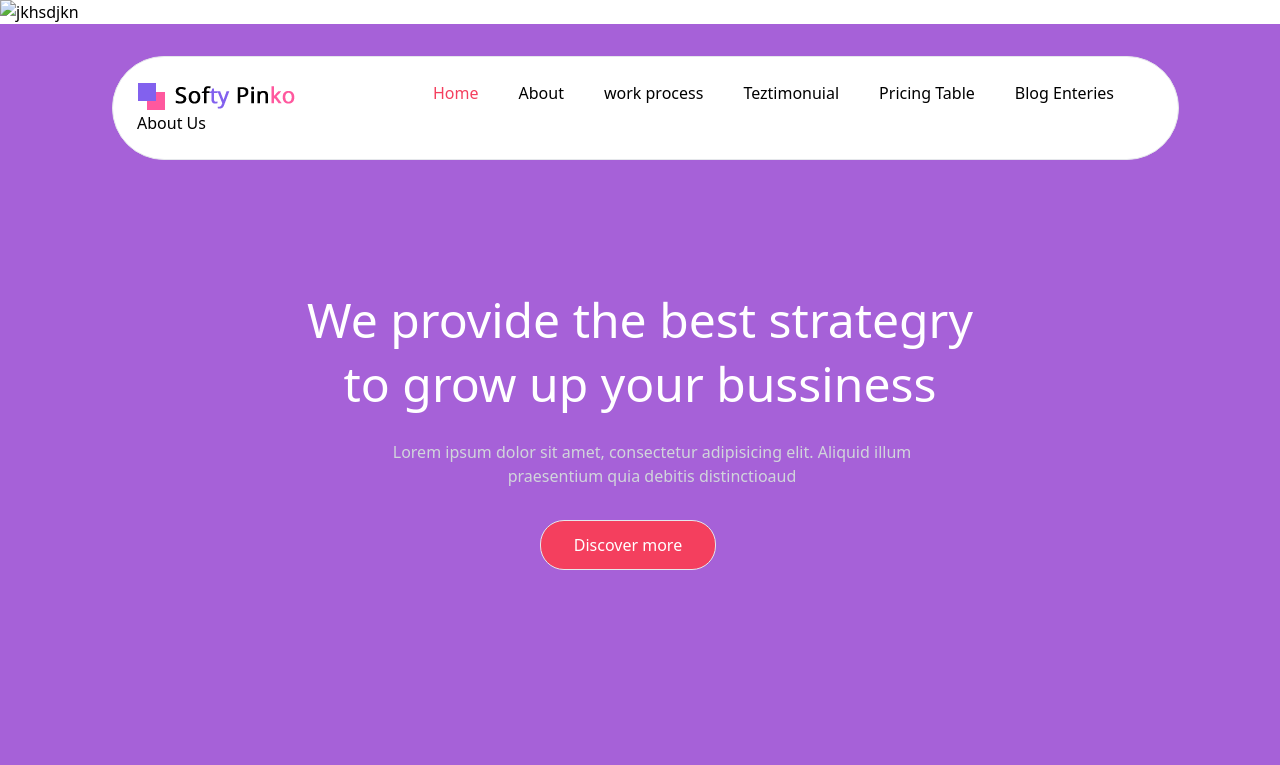
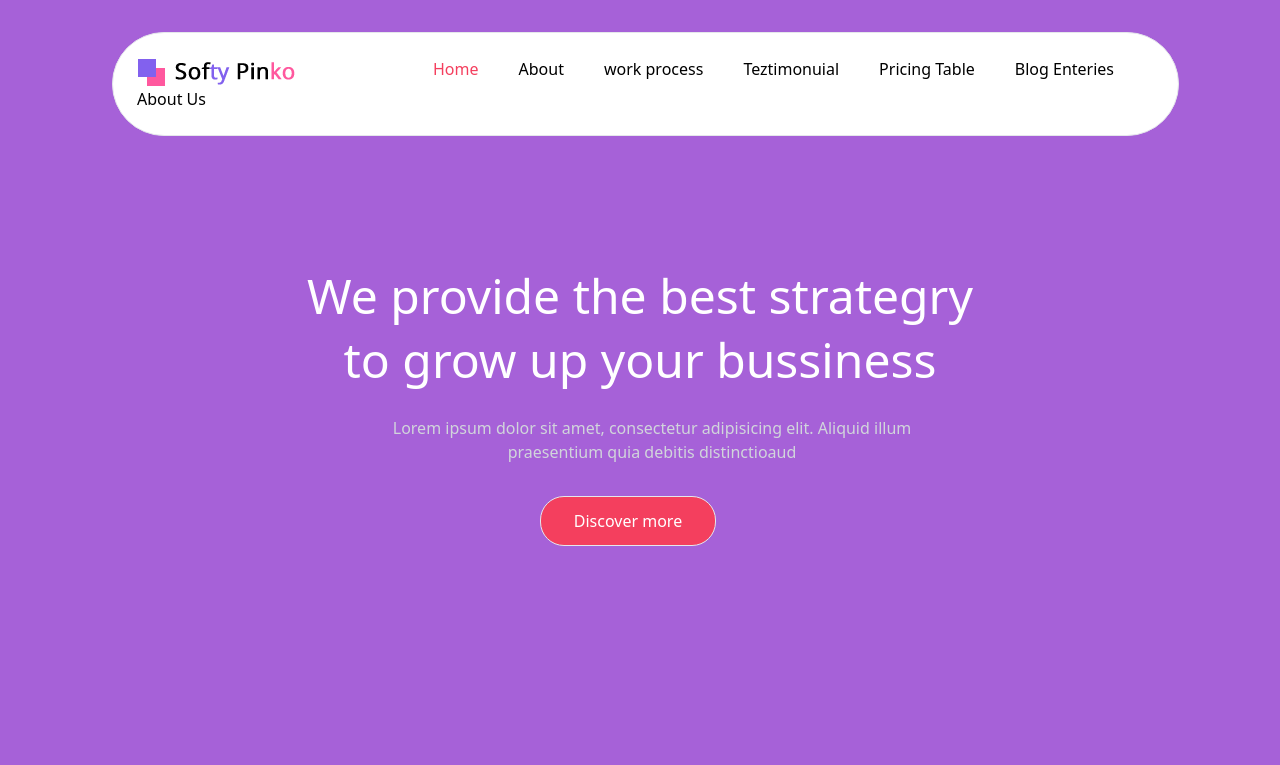
Before and after one commit to israr381/tailwind-task2, a website: page src/index.html in a window 1280 px wide. Shown: the top 765 px of the page. Drawn offline with nearby package versions, Linux system fonts and the light colour scheme.

Commit message:
change image

```diff
--- a/src/index.html
+++ b/src/index.html
@@ -9,7 +9,7 @@
     <link rel="stylesheet" href="input.css">
     <script src="https://cdn.tailwindcss.com"></script>
     <title>Document</title>
-    <img src="nmasbdjsnadm" alt="jkhsdjkn">
+
 </head>
 <body>
   <section class="section1 h-screen ">
```
